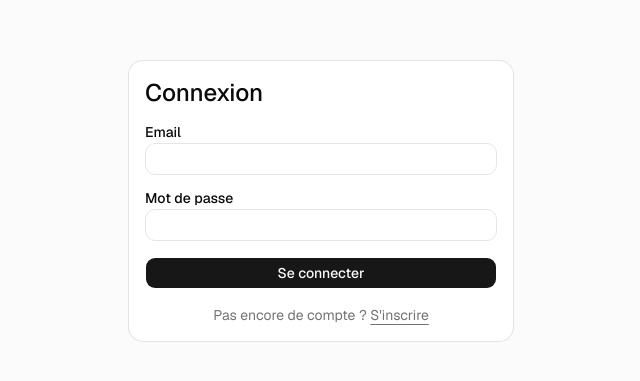
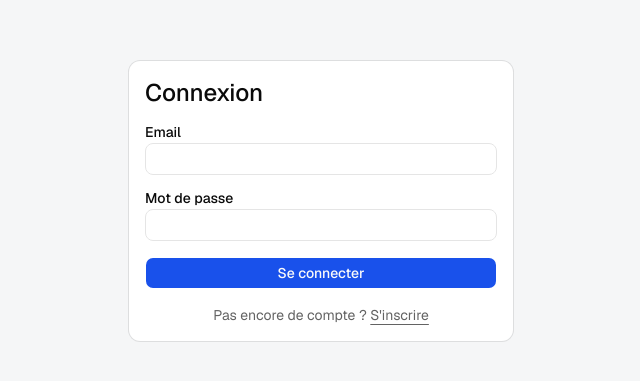
Before and after one commit to Izibig/Projet-1, a Next.js app: page /login in a window 1280 px wide. Shown: the part 199-580 px from the top of the page, without its empty margins (319-959 px from the left). Built offline with nearby package versions, Linux system fonts and the light colour scheme.

Commit message:
feat: Clario design tokens + accordion component

```diff
--- a/app/globals.css
+++ b/app/globals.css
@@ -48,30 +48,30 @@
 }
 
 :root {
-    --background: oklch(1 0 0);
+    --background: oklch(0.98 0 0);
     --foreground: oklch(0.145 0 0);
     --card: oklch(1 0 0);
     --card-foreground: oklch(0.145 0 0);
     --popover: oklch(1 0 0);
     --popover-foreground: oklch(0.145 0 0);
-    --primary: oklch(0.205 0 0);
+    --primary: oklch(0.511 0.237 264);
     --primary-foreground: oklch(0.985 0 0);
-    --secondary: oklch(0.97 0 0);
-    --secondary-foreground: oklch(0.205 0 0);
-    --muted: oklch(0.97 0 0);
-    --muted-foreground: oklch(0.556 0 0);
-    --accent: oklch(0.97 0 0);
-    --accent-foreground: oklch(0.205 0 0);
-    --destructive: oklch(0.577 0.245 27.325);
+    --secondary: oklch(0.961 0.013 264);
+    --secondary-foreground: oklch(0.386 0.191 264);
+    --muted: oklch(0.961 0.005 264);
+    --muted-foreground: oklch(0.499 0 0);
+    --accent: oklch(0.956 0.018 264);
+    --accent-foreground: oklch(0.386 0.191 264);
+    --destructive: oklch(0.627 0.239 29);
     --border: oklch(0.922 0 0);
     --input: oklch(0.922 0 0);
-    --ring: oklch(0.708 0 0);
+    --ring: oklch(0.511 0.237 264);
+    --radius: 0.5rem;
     --chart-1: oklch(0.87 0 0);
     --chart-2: oklch(0.556 0 0);
     --chart-3: oklch(0.439 0 0);
     --chart-4: oklch(0.371 0 0);
     --chart-5: oklch(0.269 0 0);
-    --radius: 0.625rem;
     --sidebar: oklch(0.985 0 0);
     --sidebar-foreground: oklch(0.145 0 0);
     --sidebar-primary: oklch(0.205 0 0);
--- a/app/layout.tsx
+++ b/app/layout.tsx
@@ -7,8 +7,8 @@
 const geist = Geist({subsets:['latin'],variable:'--font-sans'});
 
 export const metadata: Metadata = {
-  title: "Le Gardien d'Accessibilité",
-  description: "Scans d'accessibilité et suggestions IA pour agences web",
+  title: "Clario — Audits d'accessibilité web",
+  description: "Auditez, corrigez et rapportez l'accessibilité de vos sites clients avec l'IA.",
 };
 
 export default function RootLayout({
--- /dev/null
+++ b/components/ui/accordion.tsx
@@ -0,0 +1,81 @@
+"use client"
+
+import * as React from "react"
+import { Accordion as AccordionPrimitive } from "radix-ui"
+
+import { cn } from "@/lib/utils"
+import { ChevronDownIcon, ChevronUpIcon } from "lucide-react"
+
+function Accordion({
+  className,
+  ...props
+}: React.ComponentProps<typeof AccordionPrimitive.Root>) {
+  return (
+    <AccordionPrimitive.Root
+      data-slot="accordion"
+      className={cn("flex w-full flex-col", className)}
+      {...props}
+    />
+  )
+}
+
+function AccordionItem({
+  className,
+  ...props
+}: React.ComponentProps<typeof AccordionPrimitive.Item>) {
+  return (
+    <AccordionPrimitive.Item
+      data-slot="accordion-item"
+      className={cn("not-last:border-b", className)}
+      {...props}
+    />
+  )
+}
+
+function AccordionTrigger({
+  className,
+  children,
+  ...props
+}: React.ComponentProps<typeof AccordionPrimitive.Trigger>) {
+  return (
+    <AccordionPrimitive.Header className="flex">
+      <AccordionPrimitive.Trigger
+        data-slot="accordion-trigger"
+        className={cn(
+          "group/accordion-trigger relative flex flex-1 items-start justify-between rounded-lg border border-transparent py-2.5 text-left text-sm font-medium transition-all outline-none hover:underline focus-visible:border-ring focus-visible:ring-3 focus-visible:ring-ring/50 focus-visible:after:border-ring disabled:pointer-events-none disabled:opacity-50 **:data-[slot=accordion-trigger-icon]:ml-auto **:data-[slot=accordion-trigger-icon]:size-4 **:data-[slot=accordion-trigger-icon]:text-muted-foreground",
+          className
+        )}
+        {...props}
+      >
+        {children}
+        <ChevronDownIcon data-slot="accordion-trigger-icon" className="pointer-events-none shrink-0 group-aria-expanded/accordion-trigger:hidden" />
+        <ChevronUpIcon data-slot="accordion-trigger-icon" className="pointer-events-none hidden shrink-0 group-aria-expanded/accordion-trigger:inline" />
+      </AccordionPrimitive.Trigger>
+    </AccordionPrimitive.Header>
+  )
+}
+
+function AccordionContent({
+  className,
+  children,
+  ...props
+}: React.ComponentProps<typeof AccordionPrimitive.Content>) {
+  return (
+    <AccordionPrimitive.Content
+      data-slot="accordion-content"
+      className="overflow-hidden text-sm data-open:animate-accordion-down data-closed:animate-accordion-up"
+      {...props}
+    >
+      <div
+        className={cn(
+          "h-(--radix-accordion-content-height) pt-0 pb-2.5 [&_a]:underline [&_a]:underline-offset-3 [&_a]:hover:text-foreground [&_p:not(:last-child)]:mb-4",
+          className
+        )}
+      >
+        {children}
+      </div>
+    </AccordionPrimitive.Content>
+  )
+}
+
+export { Accordion, AccordionItem, AccordionTrigger, AccordionContent }
```
